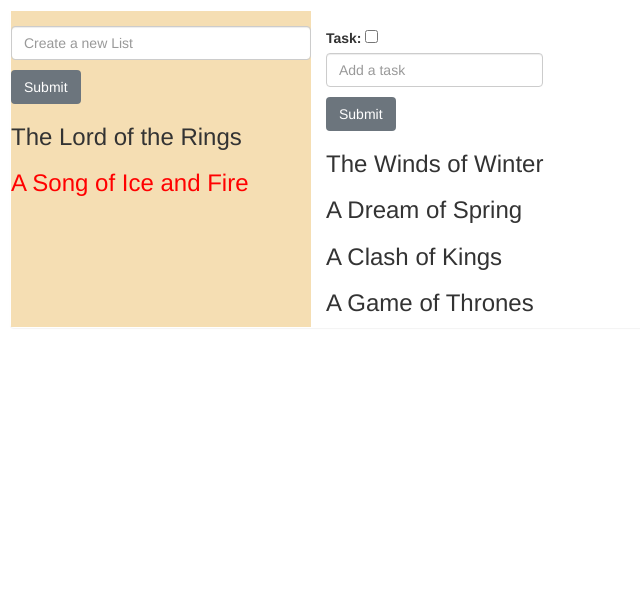
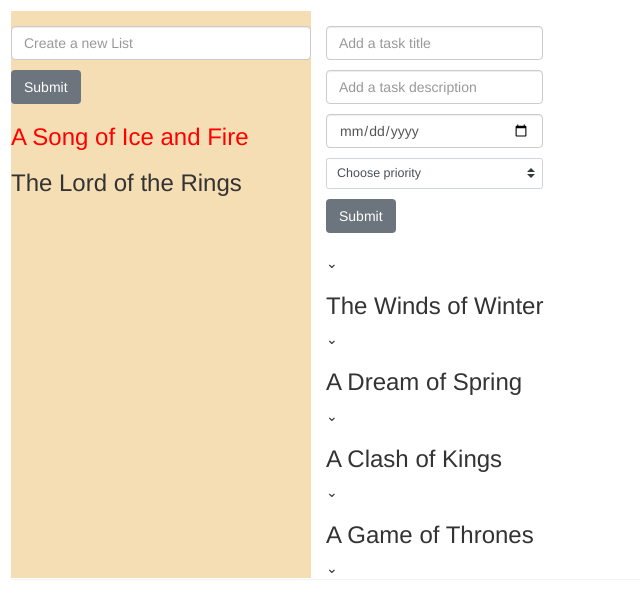
Before and after one commit to abouhid/ToDo_list, a website built with webpack: page dist/index.html in a window 1280 px wide. Both pictures are taken after a click on the element "A Song of Ice and Fire". Shown: the whole page, without its empty margins (0-640 px from the left). Built offline with nearby package versions, Linux system fonts and the light colour scheme.

Commit message:
Add new inputs and showBtn

```diff
--- a/src/index.js
+++ b/src/index.js
@@ -1,7 +1,4 @@
-import {
-  toDoList,
-  task
-} from './tabs/todo'
+import { toDoList, task } from './tabs/todo'
 
 const submit = document.getElementById('submit');
 const sidebar_submit = document.getElementById('sidebar-submit');
@@ -11,28 +8,23 @@
 const projectsListContainer = document.querySelector('.project-names')
 const form = document.getElementById("book-form");
 const sidebar_form = document.getElementById("sidebar-form");
-
 const projectsList = []
 
-
 const defaultTasks = () => {
-  const dtask1 = task('The Winds of Winter');
-  const dtask2 = task('A Dream of Spring');
-  const dtask3 = task('A Clash of Kings');
-  const dtask4 = task('A Game of Thrones');
+  const dtask1 = task('The Winds of Winter', 'desc1', '2020-12-12', 'high');
+  const dtask2 = task('A Dream of Spring', 'desc1', '2020-12-12', 'high');
+  const dtask3 = task('A Clash of Kings', 'desc1', '2020-12-12', 'high');
+  const dtask4 = task('A Game of Thrones', 'desc1', '2020-12-12', 'high');
   const dTodoList1 = toDoList('A Song of Ice and Fire');
   const dTodoList2 = toDoList('The Lord of the Rings');
-  const dtask5 = task('The Two Towers');
-  dTodoList2.list.push(dtask5);
+  const dtask5 = task('The Two Towers', 'desc1', '2020-12-12', 'high');
 
 
   dTodoList1.list.push(dtask1, dtask2, dtask3, dtask4);
-  projectsList.unshift(dTodoList1);
-  projectsList.unshift(dTodoList2);
+  dTodoList2.list.push(dtask5);
 
-  console.log(projectsList);
-
-  return dTodoList1;
+  projectsList.push(dTodoList1);
+  projectsList.push(dTodoList2);
 };
 
 const renderTasks = (obj) => {
@@ -43,18 +35,53 @@
   for (let i = 0; i < obj.list.length; i += 1) {
     const taskContainer = document.createElement('div');
     const title = document.createElement('h3');
+    const detailsContainer = document.createElement("div");
+    const desc = document.createElement("p");
+    const date = document.createElement("p");
+    const priority = document.createElement("p");
+    const showBtn = addShowDetailsBtn(detailsContainer);
+
     title.textContent = obj.list[i].title;
+    desc.textContent = obj.list[i].desc;
+    date.textContent = obj.list[i].dueDate;
+    priority.textContent = obj.list[i].priority;
+
+    detailsContainer.style.display = "none";
+
     taskContainer.appendChild(title);
+    taskContainer.appendChild(showBtn);
+    detailsContainer.appendChild(desc);
+    detailsContainer.appendChild(priority);
+    detailsContainer.appendChild(date);
+    taskContainer.appendChild(detailsContainer);
     tasksList.appendChild(taskContainer);
   }
 }
 
 const addNewTask = (obj) => {
-  const newTaskInput = document.getElementById("task-input").value;
-  const newTask = task(newTaskInput);
+  const taskTitleInput = document.getElementById("task-input").value;
+  const taskDescInput = document.getElementById("task-desc-input").value;
+  const taskDateInput = document.getElementById("task-date-input").value;
+  const taskPriorityInput = document.getElementById("task-priority-input").value;
+
+  const newTask = task(taskTitleInput, taskDescInput, taskDateInput, taskPriorityInput);
+  console.log(newTask);
   form.reset();
   obj.list.unshift(newTask);
 };
+
+const addShowDetailsBtn = (container) => {
+  const chevron = document.createElement('span');
+  chevron.textContent = "⌄";
+
+  chevron.addEventListener("click", (e) => {
+    e.preventDefault();
+    if (container.style.display === "block") container.style.display = "none";
+    else container.style.display = "block";
+  });
+
+  return chevron;
+}
 
 submit.addEventListener('click', (e) => {
   e.preventDefault();
@@ -104,9 +131,6 @@
 });
 
 
-
-
-const defaultInputs = defaultTasks();
+defaultTasks();
 renderLists(projectsList);
-
-renderTasks(defaultInputs);
+renderTasks(projectsList[0]);
--- a/src/tabs/todo.js
+++ b/src/tabs/todo.js
@@ -2,8 +2,8 @@
   return { title, list };
 };
 
-const task = (title) => {
-  return { title };
+const task = (title, desc, priority, dueDate) => {
+  return { title, desc, priority, dueDate };
 };
 
 export { toDoList, task };
```
Also changed, not shown: Objectives.txt (+18 -12 lines), dist/index.html, dist/main.js.
